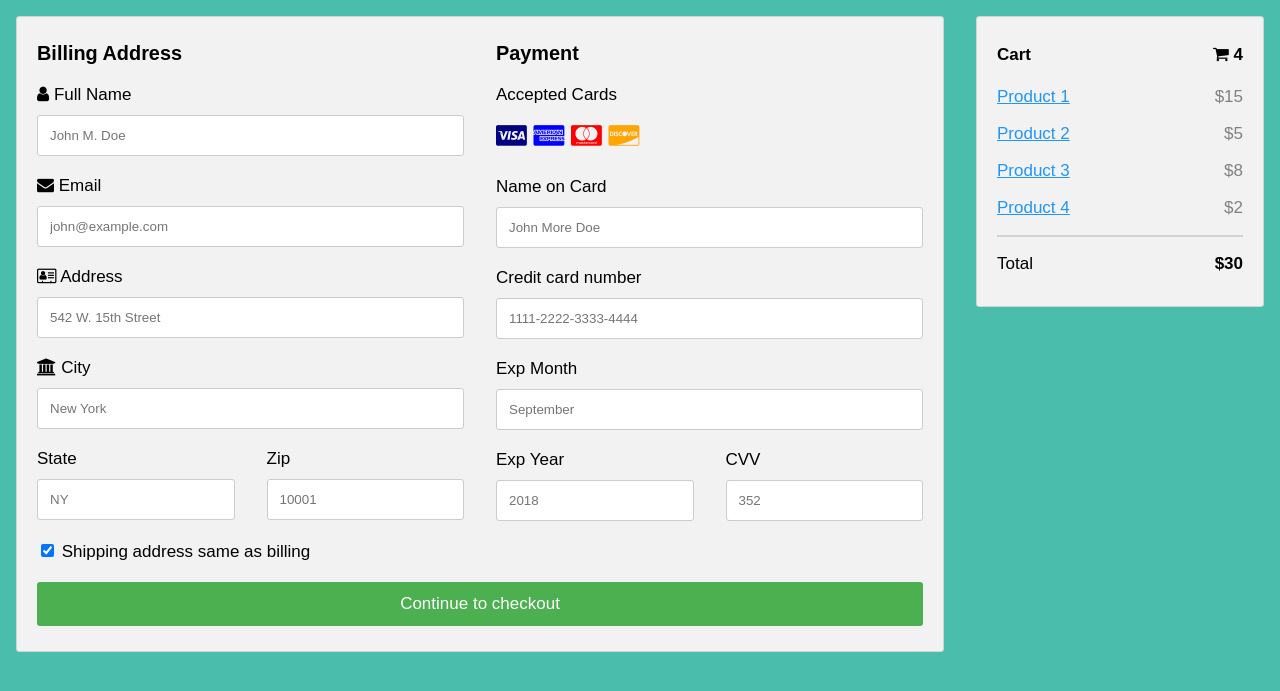
After one commit to Medicyl/MedEasy, a PHP site: page /HTML/Checkout.html in a window 1280 px wide. The commit adds this page. Shown: the top 691 px of the page. Run offline with PHP 8.4, Linux system fonts and the light colour scheme.

Commit message:
checkout

```diff
--- /dev/null
+++ b/CSS/Checkout.css
@@ -0,0 +1,102 @@
+body {
+ background:rgba(74, 189, 172,1) !important;
+  font-family: Arial;
+  font-size: 17px;
+  padding: 8px;
+}
+
+* {
+  box-sizing: border-box;
+}
+
+.row {
+  display: -ms-flexbox; /* IE10 */
+  display: flex;
+  -ms-flex-wrap: wrap; /* IE10 */
+  flex-wrap: wrap;
+  margin: 0 -16px;
+}
+
+.col-25 {
+  -ms-flex: 25%; /* IE10 */
+  flex: 25%;
+}
+
+.col-50 {
+  -ms-flex: 50%; /* IE10 */
+  flex: 50%;
+}
+
+.col-75 {
+  -ms-flex: 75%; /* IE10 */
+  flex: 75%;
+}
+
+.col-25,
+.col-50,
+.col-75 {
+  padding: 0 16px;
+}
+
+.container {
+  background-color: #f2f2f2;
+  padding: 5px 20px 15px 20px;
+  border: 1px solid lightgrey;
+  border-radius: 3px;
+}
+
+input[type=text] {
+  width: 100%;
+  margin-bottom: 20px;
+  padding: 12px;
+  border: 1px solid #ccc;
+  border-radius: 3px;
+}
+
+label {
+  margin-bottom: 10px;
+  display: block;
+}
+
+.icon-container {
+  margin-bottom: 20px;
+  padding: 7px 0;
+  font-size: 24px;
+}
+
+.btn {
+  background-color: #4CAF50;
+  color: white;
+  padding: 12px;
+  margin: 10px 0;
+  border: none;
+  width: 100%;
+  border-radius: 3px;
+  cursor: pointer;
+  font-size: 17px;
+}
+
+.btn:hover {
+  background-color: #45a049;
+}
+
+a {
+  color: #2196F3;
+}
+
+hr {
+  border: 1px solid lightgrey;
+}
+
+span.price {
+  float: right;
+  color: grey;
+}
+@media (max-width: 800px) {
+  .row {
+    flex-direction: column-reverse;
+  }
+  .col-25 {
+    margin-bottom: 20px;
+  }
+}
--- /dev/null
+++ b/HTML/Checkout.html
@@ -0,0 +1,87 @@
+<!DOCTYPE html>
+<html>
+<head>
+<meta name="viewport" content="width=device-width, initial-scale=1">
+<link rel="stylesheet" href="https://cdnjs.cloudflare.com/ajax/libs/font-awesome/4.7.0/css/font-awesome.min.css">
+<link rel="stylesheet" type="text/css" href="../CSS/Checkout.css">
+</head>
+<body>
+<div class="row">
+  <div class="col-75">
+    <div class="container">
+      <form action="/action_page.php">
+
+        <div class="row">
+          <div class="col-50">
+            <h3>Billing Address</h3>
+            <label for="fname"><i class="fa fa-user"></i> Full Name</label>
+            <input type="text" id="fname" name="firstname" placeholder="John M. Doe">
+            <label for="email"><i class="fa fa-envelope"></i> Email</label>
+            <input type="text" id="email" name="email" placeholder="john@example.com">
+            <label for="adr"><i class="fa fa-address-card-o"></i> Address</label>
+            <input type="text" id="adr" name="address" placeholder="542 W. 15th Street">
+            <label for="city"><i class="fa fa-institution"></i> City</label>
+            <input type="text" id="city" name="city" placeholder="New York">
+
+            <div class="row">
+              <div class="col-50">
+                <label for="state">State</label>
+                <input type="text" id="state" name="state" placeholder="NY">
+              </div>
+              <div class="col-50">
+                <label for="zip">Zip</label>
+                <input type="text" id="zip" name="zip" placeholder="10001">
+              </div>
+            </div>
+          </div>
+
+          <div class="col-50">
+            <h3>Payment</h3>
+            <label for="fname">Accepted Cards</label>
+            <div class="icon-container">
+              <i class="fa fa-cc-visa" style="color:navy;"></i>
+              <i class="fa fa-cc-amex" style="color:blue;"></i>
+              <i class="fa fa-cc-mastercard" style="color:red;"></i>
+              <i class="fa fa-cc-discover" style="color:orange;"></i>
+            </div>
+            <label for="cname">Name on Card</label>
+            <input type="text" id="cname" name="cardname" placeholder="John More Doe">
+            <label for="ccnum">Credit card number</label>
+            <input type="text" id="ccnum" name="cardnumber" placeholder="1111-2222-3333-4444">
+            <label for="expmonth">Exp Month</label>
+            <input type="text" id="expmonth" name="expmonth" placeholder="September">
+            <div class="row">
+              <div class="col-50">
+                <label for="expyear">Exp Year</label>
+                <input type="text" id="expyear" name="expyear" placeholder="2018">
+              </div>
+              <div class="col-50">
+                <label for="cvv">CVV</label>
+                <input type="text" id="cvv" name="cvv" placeholder="352">
+              </div>
+            </div>
+          </div>
+
+        </div>
+        <label>
+          <input type="checkbox" checked="checked" name="sameadr"> Shipping address same as billing
+        </label>
+        <input type="submit" value="Continue to checkout" class="btn">
+      </form>
+    </div>
+  </div>
+  <div class="col-25">
+    <div class="container">
+      <h4>Cart <span class="price" style="color:black"><i class="fa fa-shopping-cart"></i> <b>4</b></span></h4>
+      <p><a href="#">Product 1</a> <span class="price">$15</span></p>
+      <p><a href="#">Product 2</a> <span class="price">$5</span></p>
+      <p><a href="#">Product 3</a> <span class="price">$8</span></p>
+      <p><a href="#">Product 4</a> <span class="price">$2</span></p>
+      <hr>
+      <p>Total <span class="price" style="color:black"><b>$30</b></span></p>
+    </div>
+  </div>
+</div>
+
+</body>
+</html>
```
Also changed, not shown: CSS/EditProfile.css (+3 -7 lines), HTML/EditProfile.html (+8 -3 lines).
